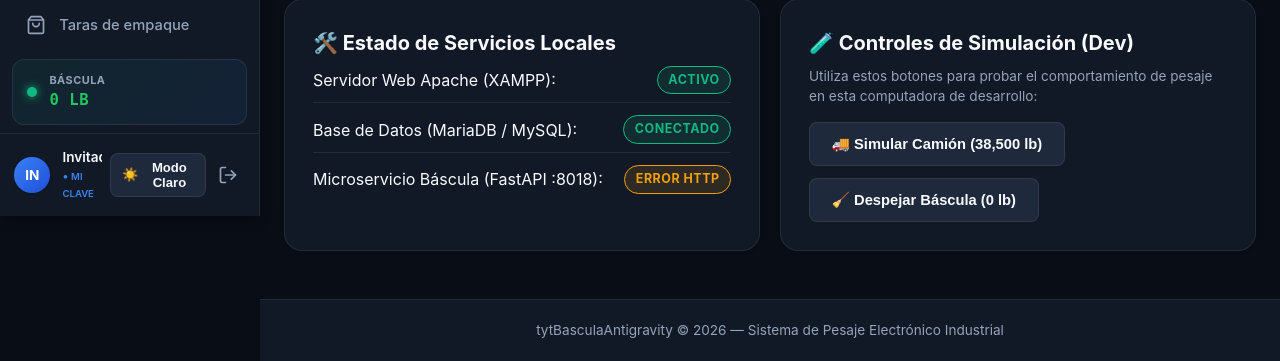
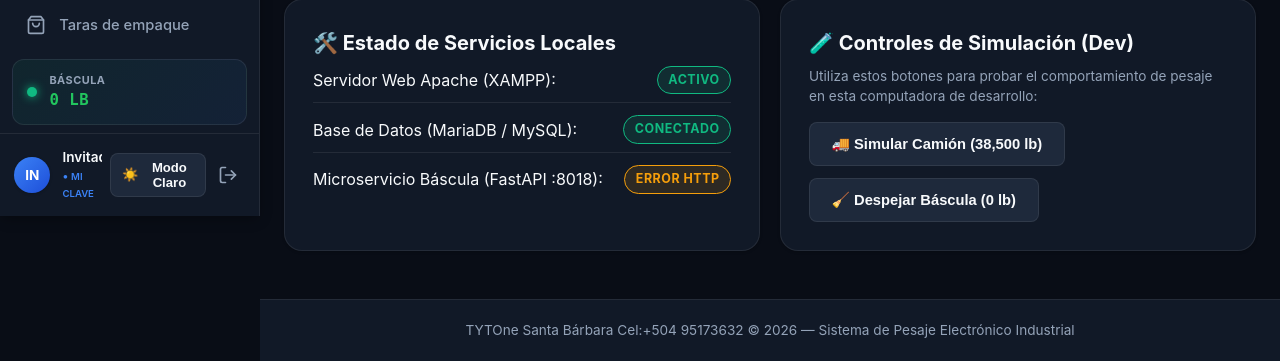
Before and after one commit to luisteruelhn/tytBasculaAntigravity, a PHP site: page /dbBascula/index.php in a window 1280 px wide. Shown: the part 584-945 px from the top of the page. Run offline with PHP 8.4, Linux system fonts and the light colour scheme; data that the repository does not hold is empty.

Commit message:
style(layout): actualizar pie de pagina con datos de TYTOne Santa Barbara

```diff
--- a/web/src/layout.php
+++ b/web/src/layout.php
@@ -346,7 +346,7 @@ function renderizarPie(): void
         </main>
 
         <footer class="footer">
-            <p>tytBasculaAntigravity &copy; <?= date('Y') ?> — Sistema de Pesaje Electrónico Industrial</p>
+            <p>TYTOne Santa Bárbara Cel:+504 95173632 &copy; <?= date('Y') ?> — Sistema de Pesaje Electrónico Industrial</p>
         </footer>
     </div>
 </div>
```
